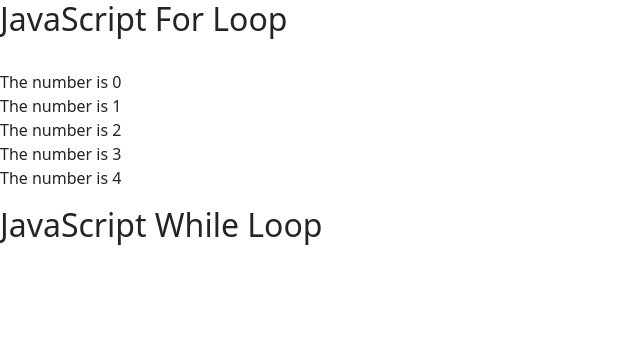
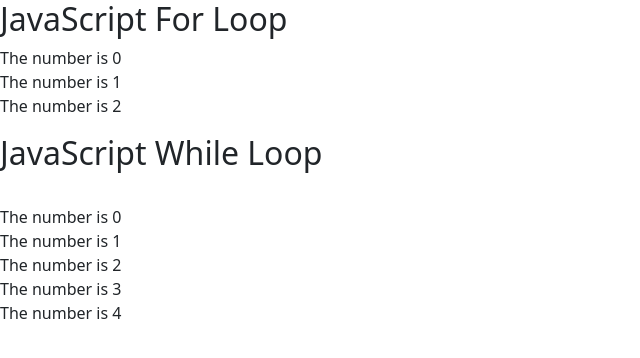
Before and after one commit to WhyDiaz/Q4_Practice3, a plain HTML site: page index.html in a window 1280 px wide. Shown: the whole page, without its empty margins (0-640 px from the left). Drawn offline with nearby package versions, Linux system fonts and the light colour scheme.

Commit message:
Update index.html

```diff
--- a/index.html
+++ b/index.html
@@ -10,7 +10,7 @@
 
     <h2>JavaScript For Loop</h2>
 
-<p id="sample"></p>
+<p id="sample1"></p>
 
 <script>
 let Sample1= "";
@@ -19,13 +19,13 @@ for (let x = 0; x < 3; x++) {
   Sample1 += "The number is " + x + "<br>";
 }
 
-document.getElementById("sample").innerHTML = Sample1;
+document.getElementById("sample1").innerHTML = Sample1;
 </script>
 
 
 <h2>JavaScript While Loop</h2>
 
-<p id="Sample2"></p>
+<p id="sample2"></p>
 
 <script>
 let Sample2= "";
@@ -34,7 +34,7 @@ while (y < 5) {
   Sample2 += "<br>The number is " + y;
   y++;
 }
-document.getElementById("sample").innerHTML = Sample2;
+document.getElementById("sample2").innerHTML = Sample2;
 </script>
 
 </body>
```
